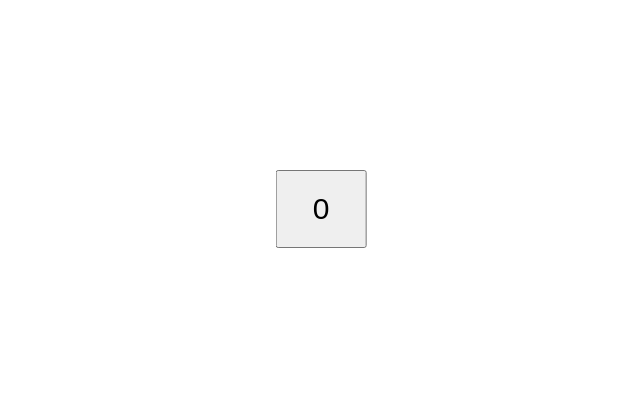
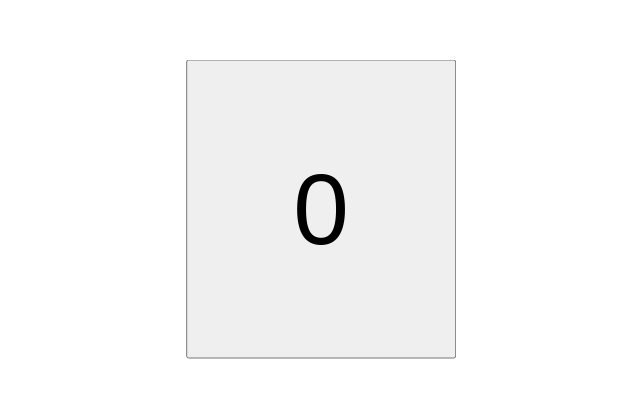
Before and after one commit to Lukassox/Website, a plain HTML site: page index.html in a window 1280 px wide. Shown: the part 191-588 px from the top of the page, without its empty margins (319-959 px from the left). Drawn offline with Linux system fonts and the light colour scheme.

Commit message:
Update index.html

```diff
--- a/index.html
+++ b/index.html
@@ -6,8 +6,8 @@
 <title>Increment Number Button</title>
 <style>
   button {
-    font-size: 30px;
-    padding: 20px 35px;
+    font-size: 100px;
+    padding: 90px 105px;
     transition: all 0.3s;
     position: fixed;
     top: 50%;
```
